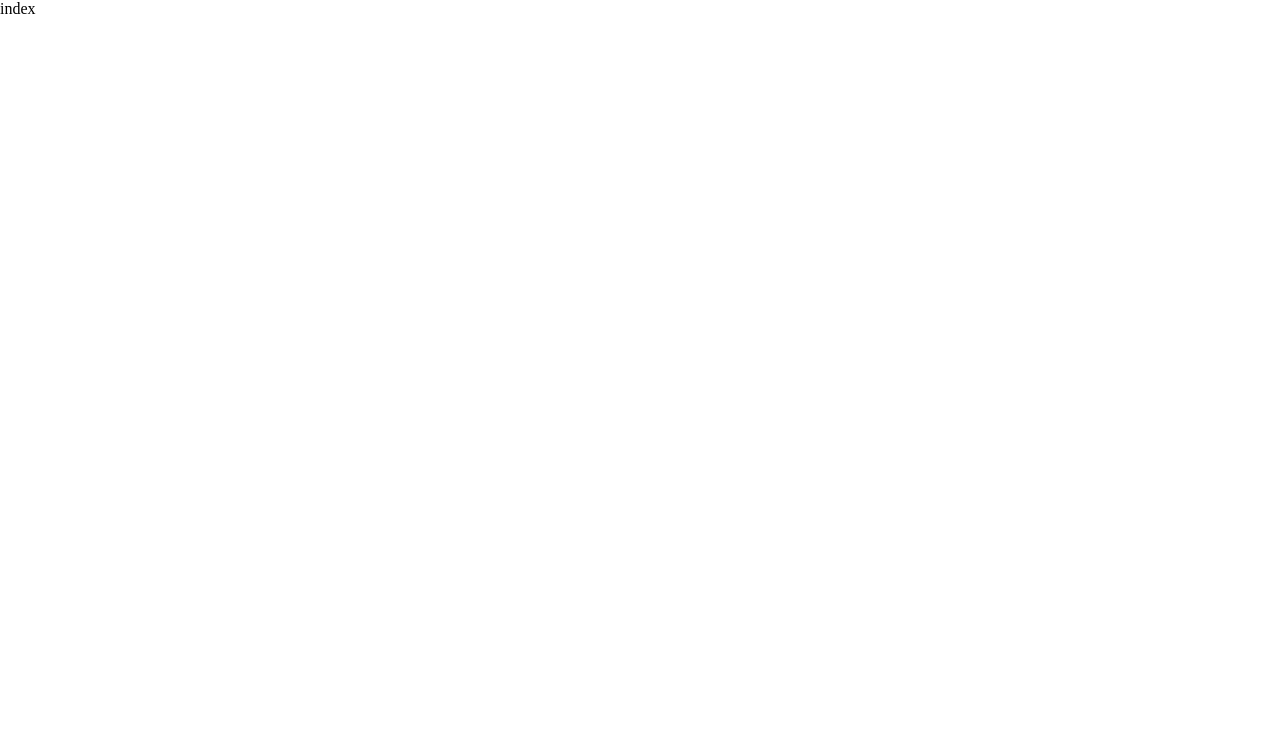
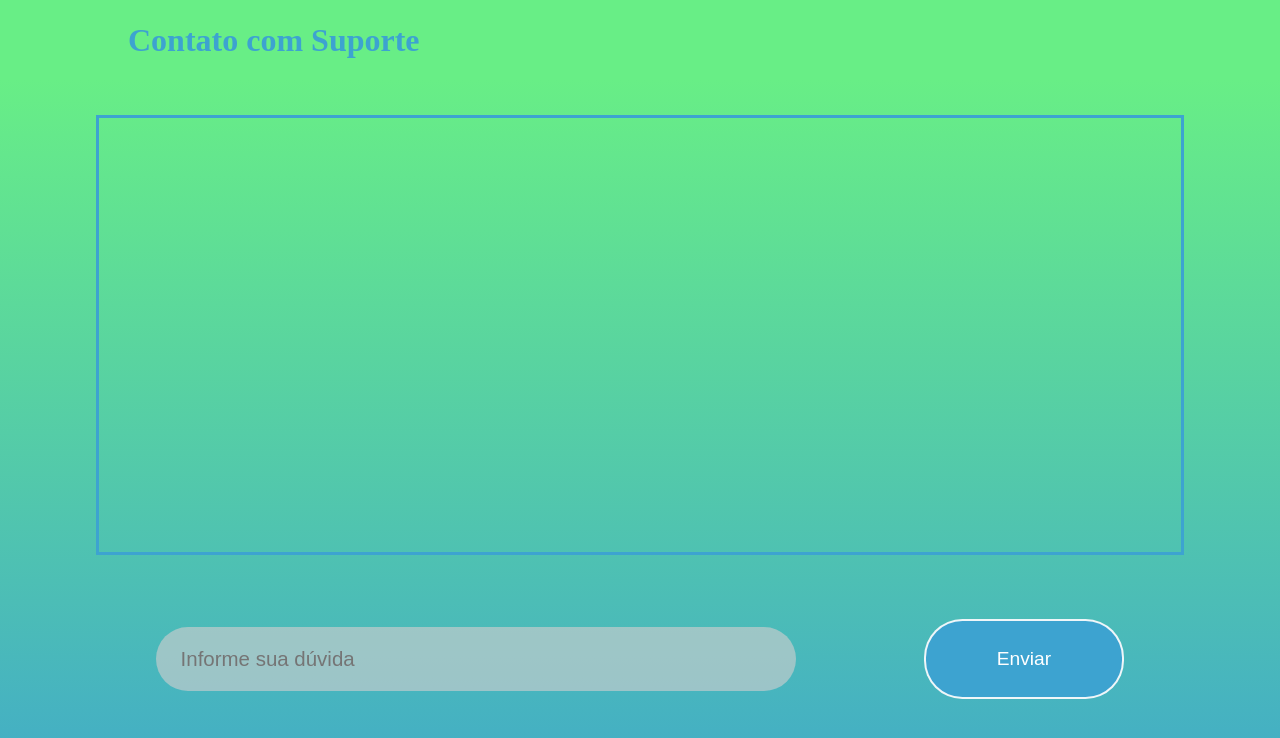
Before and after one commit to Hitz299/Challenge-2sem, a React (Vite) app in the folder atena-porto-seguro/: page /home/chatbot in a window 1280 px wide. Shown: the top 738 px of the page. Built offline with nearby package versions, Linux system fonts and the light colour scheme.

Commit message:
Terminando tela de chat bot

```diff
--- a/atena-porto-seguro/src/components/BgInicial/BgInicial.tsx
+++ b/atena-porto-seguro/src/components/BgInicial/BgInicial.tsx
@@ -8,17 +8,17 @@ interface BgInicialProps {
 export default function BgInicial({ children }: BgInicialProps) {
     return (
         <>
-            <main>
 
                 <StyledFundoInicial>
+            <main>
 
                     <StyledServicosContainer>
                         {children}
                     </StyledServicosContainer>
+            </main>
 
                 </StyledFundoInicial>
 
-            </main>
 
         </>
     )
--- a/atena-porto-seguro/src/routes/ChatBot/index.tsx
+++ b/atena-porto-seguro/src/routes/ChatBot/index.tsx
@@ -1,3 +1,7 @@
+import BgGradient from "../../components/BgGradient/BgGradient";
+import Button from "../../components/Button/Button";
+import CabecalhoVerde from "../../components/CabecalhoVerde/CabecalhoVerde";
+import { StyledChatBox, StyledChatContainer, StyledContainerMensagem, StyledUserInput } from "../../style/styled-funcionalidades";
 
 
 export default function ChatBot() {
@@ -5,6 +9,29 @@ export default function ChatBot() {
     document.title = "Contato com Suporte";
 
   return (
-    <div>index</div>
+    <>
+      <CabecalhoVerde titulo="Contato com Suporte"/>
+
+      <BgGradient>
+
+        <StyledChatContainer>
+
+            <StyledChatBox></StyledChatBox>
+
+          <StyledContainerMensagem>
+
+            <StyledUserInput placeholder="Informe sua dúvida"
+            type="text" name="mensagem"/>
+
+
+            <Button titulo="Enviar" click={() => {console.log("teste")}}/>
+
+          </StyledContainerMensagem>
+
+        </StyledChatContainer>
+
+      </BgGradient>
+
+    </>
   )
 }
--- a/atena-porto-seguro/src/style/styled-funcionalidades.ts
+++ b/atena-porto-seguro/src/style/styled-funcionalidades.ts
@@ -19,11 +19,10 @@ export const StyledChatContainer = styled.div`
 display: flex;
 flex-direction: column;
 align-items: center;
-height: 54vh;
+height: 90vh;
 width: 60vw;
 margin: 1.6vw auto;
 padding: 15px;
-border: 3px solid #3da3d0;
 border-radius: 5px;
 font-size: 1vw;
 
@@ -32,11 +31,10 @@ font-size: 1vw;
 export const StyledChatBox = styled.div`
 position: static;
 display: flex;
-height: 30vh;
-width: 50vw;
-border: 3px solid #68ee86;
+height: 55vh;
+width: 85vw;
+border: 3px solid #3da3d0;
 padding: 0.1em;
-margin-bottom: 5vh;
 color: #ffffff;
 `;
 
@@ -58,7 +56,51 @@ export const StyledVeiculosContainer = styled.div `
     align-items: center;
     column-gap: 1vw;
     row-gap: 5vw;
+
+
 `;
+
+export const StyledUserInput = styled.input `
+
+
+  flex-shrink: 0;
+  height: 8vh;
+   width: 50vw;
+    border: none;
+    text-align: center;
+    justify-items: center;
+    padding: 0.6em 1.2em;
+    font-size: 1.6em;
+    border-radius: 32px;
+    background-color: #cececea1;
+
+    @media screen and (max-width: 981px) {
+      width: 90vw;
+  }
+
+
+
+`
+
+export const StyledContainerMensagem = styled.div `
+    display: flex;
+    flex-direction: row;
+    align-items: center;
+    gap: 10vw;
+    position: relative;
+
+    @media screen and (max-width: 4400px) {
+    gap: 10vw;
+  }
+
+ @media screen and (max-width: 981px) {
+  padding-top: 6vh;
+    gap: 1vh;
+    flex-wrap: wrap;
+  }
+
+`
+
 
 export const StyledNomeVeiculo = styled.div `
     display: block;
```
